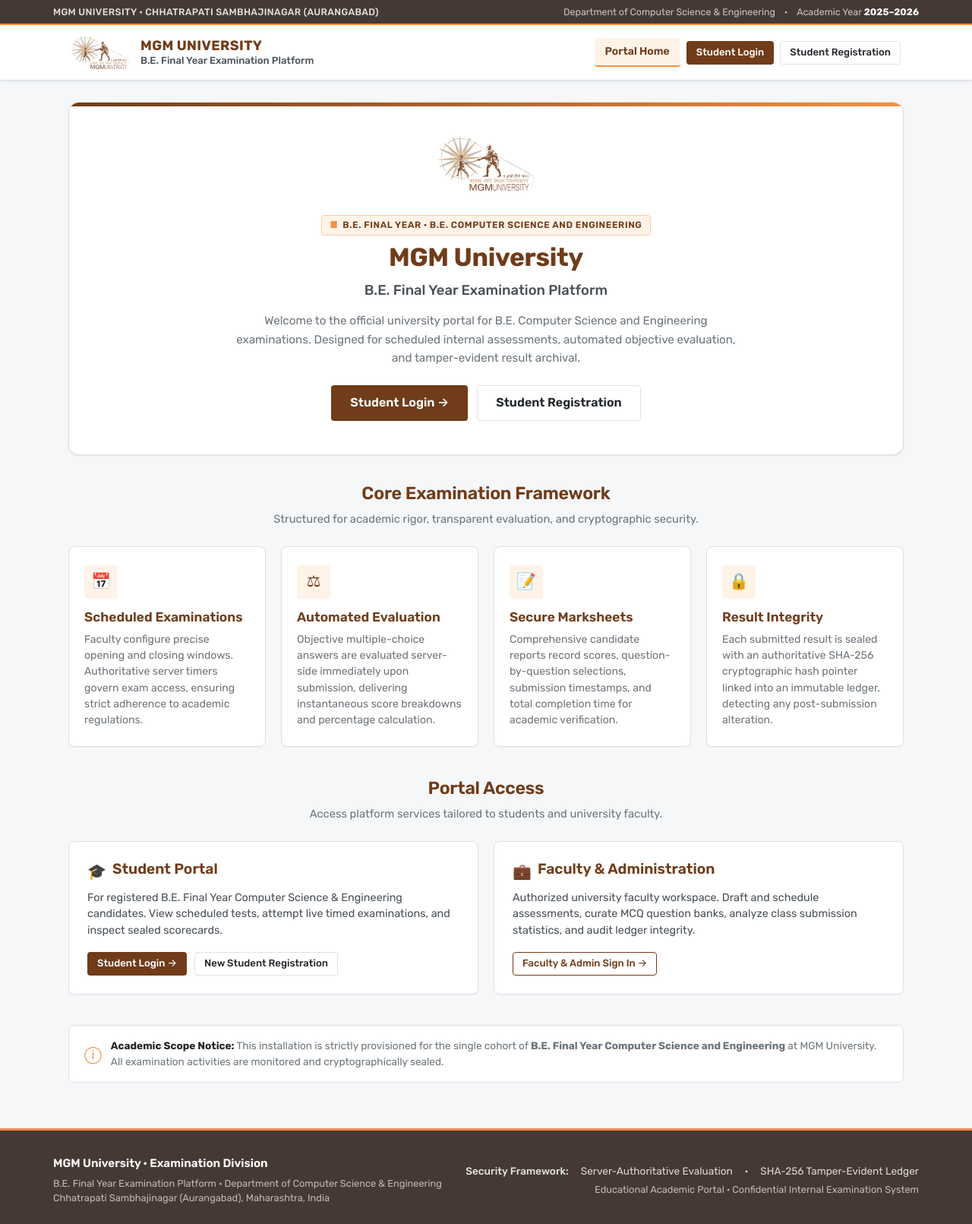
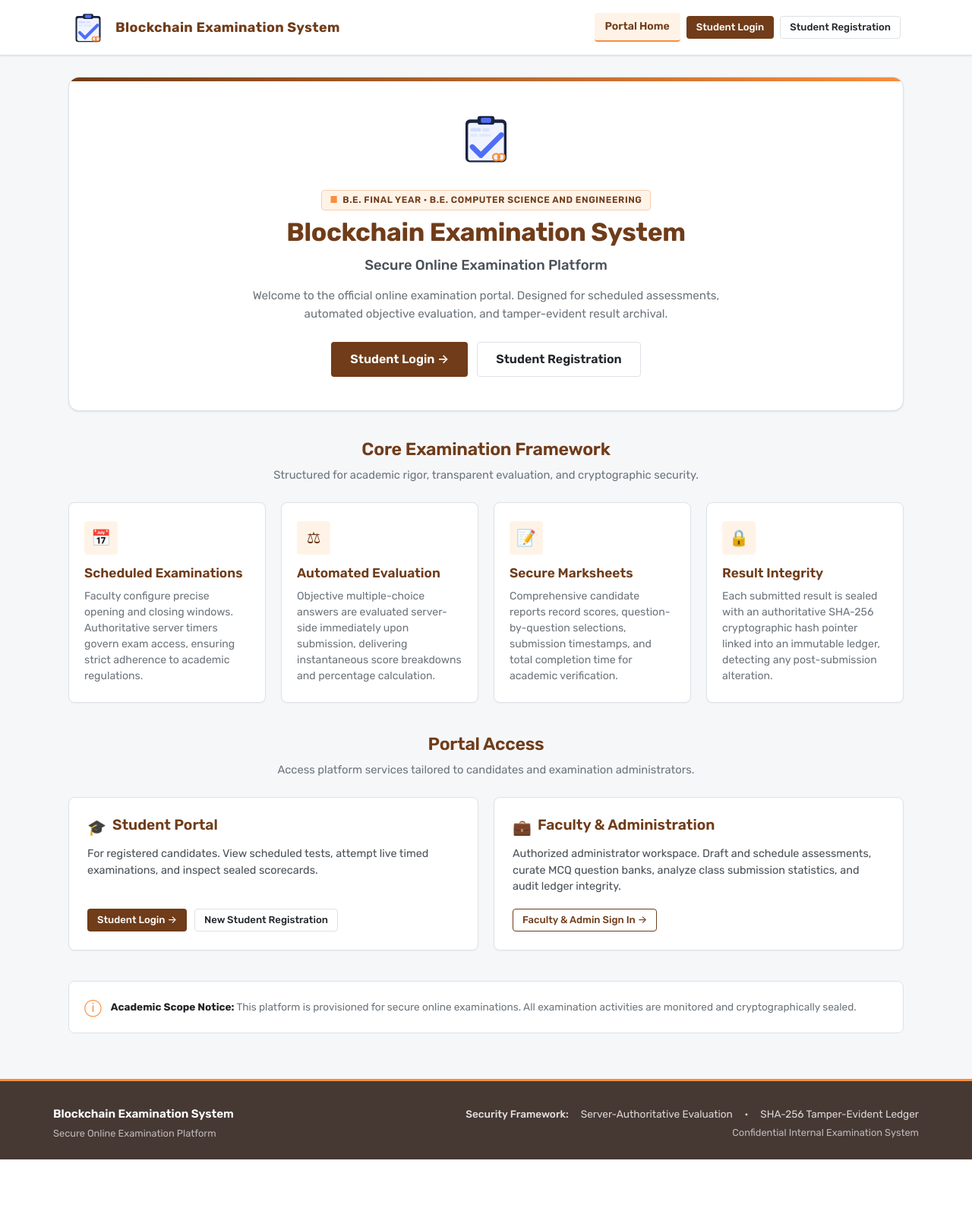
Before and after one commit to deoreparth700-design/Blockchain-Based-Secure-Online-Examination-System, a Flask app: page / in a window 1280 px wide. Shown: the whole page at 76% size. After the commit the page ends 1526 px from the top, so only its background shows below. Run offline with Flask 3, Linux system fonts and the light colour scheme.

Commit message:
rebrand: replace college branding with Blockchain Examination System

```diff
--- a/static/style.css
+++ b/static/style.css
@@ -1,7 +1,6 @@
 /* ==========================================================================
-   MGM UNIVERSITY — B.E. FINAL YEAR EXAMINATION PLATFORM
+   BLOCKCHAIN EXAMINATION SYSTEM
    Design System & Master Stylesheet
-   Source Reference: MGM University (https://mgmu.ac.in/)
    ========================================================================== */
 
 /* --------------------------------------------------------------------------
--- a/templates/admin_student_detail.html
+++ b/templates/admin_student_detail.html
@@ -1,12 +1,12 @@
 {% extends "base.html" %}
-{% block title %}Student Details &middot; {{ student.name }} &middot; MGM University{% endblock %}
+{% block title %}Student Details &middot; {{ student.name }} &middot; Blockchain Examination System{% endblock %}
 
 {% block content %}
 <!-- Academic Administration Header -->
 <div class="academic-portal-header">
     <div>
         <div class="academic-scope-tag">
-            MGM University &middot; {{ academic_program }} ({{ academic_level }})
+            Blockchain Examination System &middot; {{ academic_program }} ({{ academic_level }})
         </div>
         <h1 style="font-size: 1.6rem; color: var(--mgm-primary); margin: 0 0 4px;">
             Student Profile: {{ student.name }}
--- a/templates/base.html
+++ b/templates/base.html
@@ -3,13 +3,13 @@
 <head>
     <meta charset="UTF-8">
     <meta name="viewport" content="width=device-width, initial-scale=1.0">
-    <title>{% block title %}MGM University &middot; B.E. Final Year Examination Platform{% endblock %}</title>
+    <title>{% block title %}Blockchain Examination System{% endblock %}</title>
 
     <!-- Favicon & Touch Icons -->
     <link rel="icon" type="image/png" sizes="32x32" href="{{ url_for('static', filename='images/favicon-32x32.png') }}">
-    <link rel="apple-touch-icon" sizes="180x180" href="{{ url_for('static', filename='images/mgm_seal.png') }}">
+    <link rel="apple-touch-icon" sizes="180x180" href="{{ url_for('static', filename='images/bes_logo.png') }}">
 
-    <!-- Google Fonts: Rubik (Official MGM Brand Typography) -->
+    <!-- Google Fonts: Rubik -->
     <link rel="preconnect" href="https://fonts.googleapis.com">
     <link rel="preconnect" href="https://fonts.gstatic.com" crossorigin>
     <link href="https://fonts.googleapis.com/css2?family=Rubik:wght@300;400;500;600;700&display=swap" rel="stylesheet">
@@ -19,34 +19,19 @@
 </head>
 <body>
 
-    <!-- Header: Institutional Ribbon + Navigation Bar -->
+    <!-- Header: Navigation Bar -->
     <header class="mgm-header" role="banner">
-        <!-- Top Institutional Ribbon -->
-        <div class="mgm-topbar">
-            <div class="mgm-topbar-inner">
-                <div class="mgm-topbar-brand">
-                    <span>MGM UNIVERSITY &middot; CHHATRAPATI SAMBHAJINAGAR (AURANGABAD)</span>
-                </div>
-                <div class="mgm-topbar-meta">
-                    <span>Department of Computer Science &amp; Engineering</span>
-                    <span>&middot;</span>
-                    <span>Academic Year <strong>2025–2026</strong></span>
-                </div>
-            </div>
-        </div>
-
-        <!-- Main University Navigation Bar -->
+        <!-- Main Navigation Bar -->
         <nav class="mgm-navbar" aria-label="Main Navigation">
-            <a href="{{ url_for('index') }}" class="mgm-brand-link" title="MGM University B.E. Final Year Examination Platform">
+            <a href="{{ url_for('index') }}" class="mgm-brand-link" title="Blockchain Examination System">
                 <div class="mgm-brand-logo-wrap">
-                    <img src="{{ url_for('static', filename='images/mgm_logo.svg') }}"
-                         onerror="this.onerror=null; this.src='{{ url_for('static', filename='images/mgm_seal.png') }}';"
-                         alt="MGM University Logo"
+                    <img src="{{ url_for('static', filename='images/bes_logo.svg') }}"
+                         onerror="this.onerror=null; this.src='{{ url_for('static', filename='images/bes_logo.png') }}';"
+                         alt="Blockchain Examination System Logo"
                          class="mgm-brand-logo">
                 </div>
                 <div class="mgm-brand-text">
-                    <span class="mgm-brand-title">MGM UNIVERSITY</span>
-                    <span class="mgm-brand-sub">B.E. Final Year Examination Platform</span>
+                    <span class="mgm-brand-title">Blockchain Examination System</span>
                 </div>
             </a>
 
@@ -96,14 +81,13 @@
         {% block content %}{% endblock %}
     </main>
 
-    <!-- Institutional Footer -->
+    <!-- Footer -->
     <footer class="mgm-footer" role="contentinfo">
         <div class="mgm-footer-inner">
             <div>
-                <div class="mgm-footer-brand-title">MGM University &middot; Examination Division</div>
+                <div class="mgm-footer-brand-title">Blockchain Examination System</div>
                 <div class="mgm-footer-meta">
-                    B.E. Final Year Examination Platform &middot; Department of Computer Science &amp; Engineering<br>
-                    Chhatrapati Sambhajinagar (Aurangabad), Maharashtra, India
+                    Secure Online Examination Platform
                 </div>
             </div>
             <div>
@@ -114,7 +98,7 @@
                     <span>SHA-256 Tamper-Evident Ledger</span>
                 </div>
                 <div class="mgm-footer-meta" style="margin-top: 4px; text-align: right;">
-                    Educational Academic Portal &middot; Confidential Internal Examination System
+                    Confidential Internal Examination System
                 </div>
             </div>
         </div>
--- a/templates/blockchain.html
+++ b/templates/blockchain.html
@@ -1,12 +1,12 @@
 {% extends "base.html" %}
-{% block title %}Result Integrity Ledger &middot; MGM University{% endblock %}
+{% block title %}Result Integrity Ledger &middot; Blockchain Examination System{% endblock %}
 
 {% block content %}
 <!-- Academic Ledger Header -->
 <div class="academic-portal-header">
     <div>
         <div class="academic-scope-tag">
-            MGM University &middot; {{ academic_program }}
+            Blockchain Examination System &middot; {{ academic_program }}
         </div>
         <h1 style="font-size: 1.55rem; color: var(--mgm-primary); margin: 0 0 2px;">
             Result Integrity Ledger
--- a/templates/create_exam.html
+++ b/templates/create_exam.html
@@ -1,11 +1,11 @@
 {% extends "base.html" %}
-{% block title %}Create Examination &middot; MGM University{% endblock %}
+{% block title %}Create Examination &middot; Blockchain Examination System{% endblock %}
 
 {% block content %}
 <div style="display: flex; justify-content: space-between; align-items: center; margin-bottom: 22px; flex-wrap: wrap; gap: 12px;">
     <div>
         <div class="academic-scope-tag">
-            MGM University &middot; {{ academic_program }}
+            Blockchain Examination System &middot; {{ academic_program }}
         </div>
         <h1 style="font-size: 1.55rem; color: var(--mgm-primary); margin: 0 0 2px;">
             Create New Examination
--- a/templates/edit_exam.html
+++ b/templates/edit_exam.html
@@ -1,11 +1,11 @@
 {% extends "base.html" %}
-{% block title %}Edit Examination &middot; {{ exam.title }} &middot; MGM University{% endblock %}
+{% block title %}Edit Examination &middot; {{ exam.title }} &middot; Blockchain Examination System{% endblock %}
 
 {% block content %}
 <div style="display: flex; justify-content: space-between; align-items: center; margin-bottom: 22px; flex-wrap: wrap; gap: 12px;">
     <div>
         <div class="academic-scope-tag">
-            MGM University &middot; {{ academic_program }}
+            Blockchain Examination System &middot; {{ academic_program }}
         </div>
         <h1 style="font-size: 1.55rem; color: var(--mgm-primary); margin: 0 0 2px;">
             Edit Examination: {{ exam.title }}
--- a/templates/exam.html
+++ b/templates/exam.html
@@ -1,5 +1,5 @@
 {% extends "base.html" %}
-{% block title %}{{ exam.title }} &middot; MGM University Examination{% endblock %}
+{% block title %}{{ exam.title }} &middot; Blockchain Examination System{% endblock %}
 
 {% block content %}
 <!-- Distraction-Free Sticky Examination Header -->
@@ -7,7 +7,7 @@
     <div class="exam-sticky-top">
         <div>
             <div style="font-size: 0.75rem; text-transform: uppercase; letter-spacing: 0.05em; color: var(--mgm-primary); font-weight: 700; margin-bottom: 2px;">
-                MGM University &middot; {{ academic_program }} ({{ academic_level }})
+                Blockchain Examination System &middot; {{ academic_program }} ({{ academic_level }})
             </div>
             <h2 style="margin: 0; font-size: 1.35rem; color: var(--mgm-primary);">{{ exam.title }}</h2>
             <div style="color: var(--text-muted); font-size: 0.85rem; margin-top: 2px;">
@@ -88,7 +88,7 @@
     <div class="card" style="text-align: center; margin-top: 24px; padding: 28px 24px; border-top: 3px solid var(--mgm-primary);">
         <h4 style="margin: 0 0 6px; color: var(--mgm-primary);">Ready to Submit Examination?</h4>
         <p style="margin: 0 0 16px; color: var(--text-muted); font-size: 0.9rem; max-width: 580px; margin-left: auto; margin-right: auto;">
-            Please ensure you have reviewed your answers above. Once submitted, your examination is evaluated server-side and cryptographically sealed into the university integrity ledger.
+            Please ensure you have reviewed your answers above. Once submitted, your examination is evaluated server-side and cryptographically sealed into the blockchain integrity ledger.
         </p>
         <button type="submit" id="exam-submit-btn" class="btn btn-primary btn-lg" style="padding: 12px 36px; font-weight: 600;">
             Submit Examination &rarr;
--- a/templates/exam_results.html
+++ b/templates/exam_results.html
@@ -1,12 +1,12 @@
 {% extends "base.html" %}
-{% block title %}Results &middot; {{ exam.title }} &middot; MGM University{% endblock %}
+{% block title %}Results &middot; {{ exam.title }} &middot; Blockchain Examination System{% endblock %}
 
 {% block content %}
 <!-- Academic Results Header -->
 <div class="academic-portal-header">
     <div>
         <div class="academic-scope-tag">
-            MGM University &middot; {{ academic_program }}
+            Blockchain Examination System &middot; {{ academic_program }}
         </div>
         <div style="display: flex; align-items: center; gap: 10px; margin-bottom: 4px;">
             <h1 style="font-size: 1.55rem; color: var(--mgm-primary); margin: 0;">
--- a/templates/index.html
+++ b/templates/index.html
@@ -1,13 +1,13 @@
 {% extends "base.html" %}
-{% block title %}MGM University &middot; B.E. Final Year Examination Platform{% endblock %}
+{% block title %}Blockchain Examination System{% endblock %}
 
 {% block content %}
 <!-- INSTITUTIONAL HERO SECTION -->
 <div class="home-hero-card">
     <div style="display: flex; justify-content: center; margin-bottom: 16px;">
-        <img src="{{ url_for('static', filename='images/mgm_logo.svg') }}"
-             onerror="this.onerror=null; this.src='{{ url_for('static', filename='images/mgm_seal.png') }}';"
-             alt="MGM University Seal"
+        <img src="{{ url_for('static', filename='images/bes_logo.svg') }}"
+             onerror="this.onerror=null; this.src='{{ url_for('static', filename='images/bes_logo.png') }}';"
+             alt="Blockchain Examination System"
              class="home-hero-logo">
     </div>
 
@@ -15,12 +15,12 @@
         {{ academic_display }} &middot; {{ academic_program }}
     </div>
 
-    <h1 class="home-hero-title">MGM University</h1>
-    <div class="home-hero-subtitle">B.E. Final Year Examination Platform</div>
+    <h1 class="home-hero-title">Blockchain Examination System</h1>
+    <div class="home-hero-subtitle">Secure Online Examination Platform</div>
 
     <p class="home-hero-desc">
-        Welcome to the official university portal for B.E. Computer Science and Engineering examinations.
-        Designed for scheduled internal assessments, automated objective evaluation, and tamper-evident result archival.
+        Welcome to the official online examination portal.
+        Designed for scheduled assessments, automated objective evaluation, and tamper-evident result archival.
     </p>
 
     <div class="home-hero-actions">
@@ -86,7 +86,7 @@
     <div style="text-align: center; margin-bottom: 24px;">
         <h2 id="portals-heading" style="color: var(--mgm-primary); font-size: 1.45rem;">Portal Access</h2>
         <p style="color: var(--text-muted); font-size: 0.92rem; max-width: 600px; margin: 0 auto;">
-            Access platform services tailored to students and university faculty.
+            Access platform services tailored to candidates and examination administrators.
         </p>
     </div>
 
@@ -99,7 +99,7 @@
                     <h3>Student Portal</h3>
                 </div>
                 <p style="color: var(--text-secondary); font-size: 0.9rem; line-height: 1.5; margin-bottom: 18px;">
-                    For registered B.E. Final Year Computer Science &amp; Engineering candidates. View scheduled tests, attempt live timed examinations, and inspect sealed scorecards.
+                    For registered candidates. View scheduled tests, attempt live timed examinations, and inspect sealed scorecards.
                 </p>
             </div>
             <div style="display: flex; gap: 10px; flex-wrap: wrap;">
@@ -116,7 +116,7 @@
                     <h3>Faculty &amp; Administration</h3>
                 </div>
                 <p style="color: var(--text-secondary); font-size: 0.9rem; line-height: 1.5; margin-bottom: 18px;">
-                    Authorized university faculty workspace. Draft and schedule assessments, curate MCQ question banks, analyze class submission statistics, and audit ledger integrity.
+                    Authorized administrator workspace. Draft and schedule assessments, curate MCQ question banks, analyze class submission statistics, and audit ledger integrity.
                 </p>
             </div>
             <div>
@@ -131,7 +131,7 @@
     <span style="font-size: 1.4rem; color: var(--mgm-accent);">&#9432;</span>
     <div>
         <strong style="color: var(--text-primary);">Academic Scope Notice:</strong>
-        This installation is strictly provisioned for the single cohort of <strong>B.E. Final Year Computer Science and Engineering</strong> at MGM University. All examination activities are monitored and cryptographically sealed.
+        This platform is provisioned for secure online examinations. All examination activities are monitored and cryptographically sealed.
     </div>
 </div>
 {% endblock %}
```
Also changed, not shown: templates/admin_dashboard.html (+6 -6 lines), templates/admin_students.html (+4 -4 lines), templates/login.html (+7 -7 lines), templates/register.html (+9 -9 lines), templates/result.html (+7 -7 lines), templates/student_dashboard.html (+4 -4 lines), static/images/bes_logo.png (added), static/images/bes_logo.svg (added), static/images/favicon-32x32.png.
